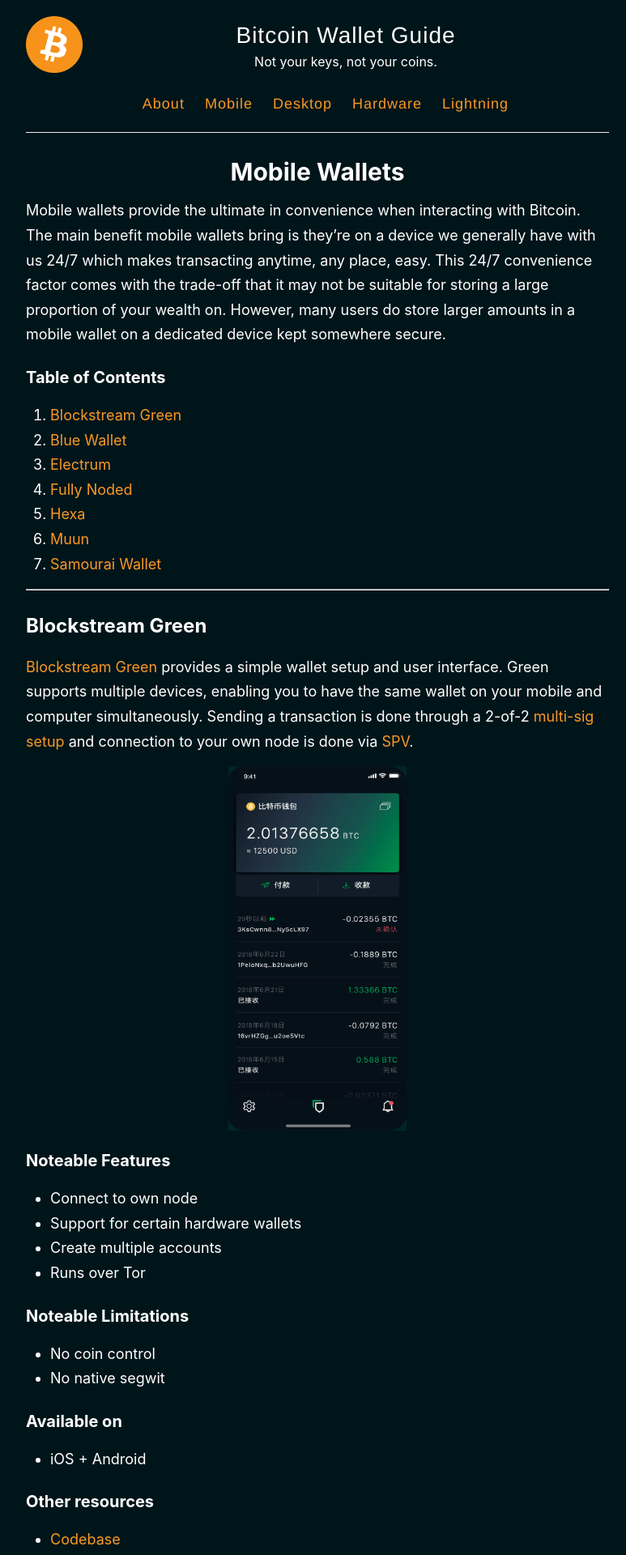
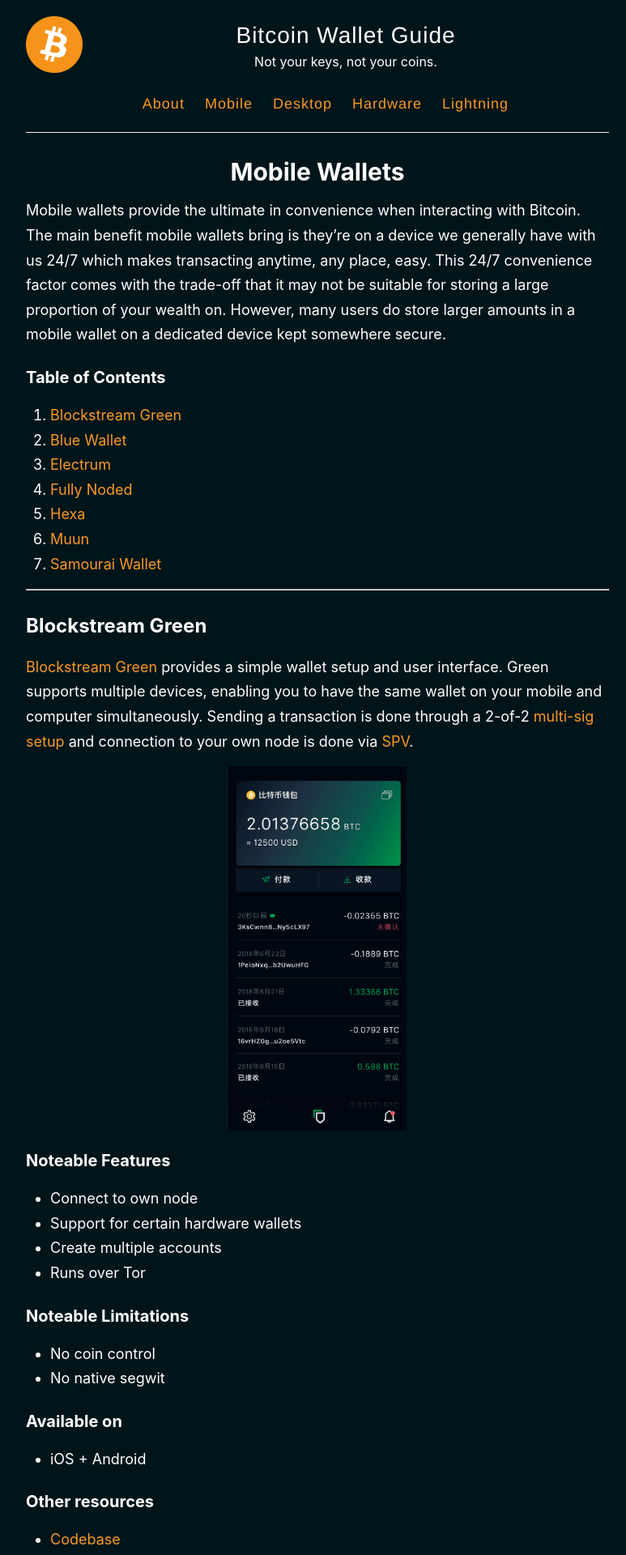
Before and after one commit to BitcoinQnA/bitcoin-wallet-guide, a Jekyll site: the page built from _pages/mobile.md, in a window 1280 px wide. Shown: the top 1920 px of the page at 81% size, without its empty margins (248-1021 px from the left). Built offline with Jekyll 4.4.1, drawn with Linux system fonts in a browser that asks for light colours.

Commit message:
Update mobile.md

```diff
--- a/_pages/mobile.md
+++ b/_pages/mobile.md
@@ -22,7 +22,7 @@ Mobile wallets provide the ultimate in convenience when interacting with Bitcoin
 
 [Blockstream Green](https://www.blockstream.com/green/) provides a simple wallet setup and user interface. Green supports multiple devices, enabling you to have the same wallet on your mobile and computer simultaneously. Sending a transaction is done through a 2-of-2 [multi-sig setup](https://help.blockstream.com/hc/en-us/articles/900001388366-What-does-Blockstream-Green-s-multisig-protect-from-) and connection to your own node is done via [SPV](https://en.bitcoinwiki.org/wiki/Simplified_Payment_Verification).
 
-<img src="https://raw.githubusercontent.com/BitcoinQnA/bitcoin-wallet-guide/master/images/BG1.png" class=responsive width="220" height="450" maxheight="500">
+<img src="https://raw.githubusercontent.com/BitcoinQnA/bitcoin-wallet-guide/master/images/imageedit_2_8794344245.png" class=responsive width="220" height="450" maxheight="500">
 
 ### Noteable Features
 * Connect to own node
```
